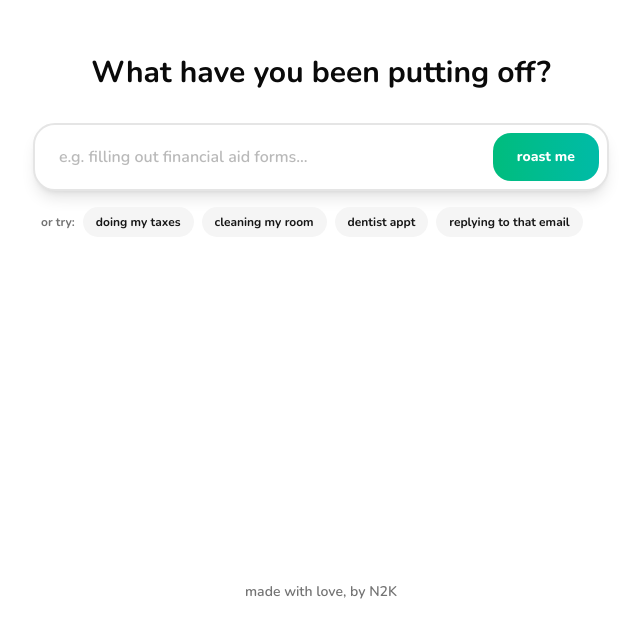
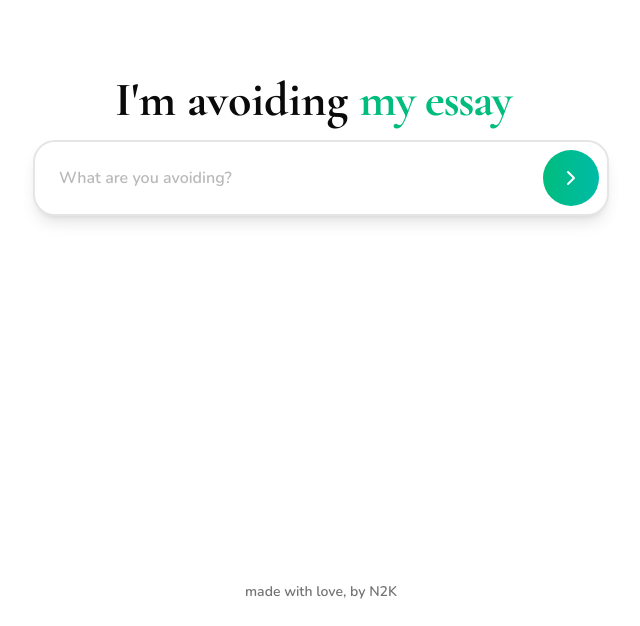
Before and after one commit to nikkij18/getittogether, a Next.js app: page / in a window 1280 px wide. Shown: the part 1042-1668 px from the top of the page, without its empty margins (319-959 px from the left). Built offline with nearby package versions, Linux system fonts and the light colour scheme.

Commit message:
add checklist with scribble animation and confetti on completion

```diff
--- a/package.json
+++ b/package.json
@@ -10,6 +10,8 @@
   },
   "dependencies": {
     "@base-ui/react": "^1.3.0",
+    "@radix-ui/react-checkbox": "^1.3.3",
+    "@radix-ui/react-label": "^2.1.8",
     "class-variance-authority": "^0.7.1",
     "clsx": "^2.1.1",
     "framer-motion": "^12.38.0",
--- a/src/app/page.tsx
+++ b/src/app/page.tsx
@@ -3,6 +3,9 @@
 import { useState, useCallback, useRef, useEffect } from 'react';
 import { motion, AnimatePresence } from 'framer-motion';
 import { TextDisperse } from '@/components/ui/text-disperse';
+import { Typewriter } from '@/components/ui/typewriter';
+import MorphingArrowButton from '@/components/ui/morphing-arrow-button';
+import { Checkbox } from '@/components/ui/checkbox';
 
 // ---- Roast Templates ----
 
@@ -25,7 +28,6 @@ const roastsByCategory: Record<string, string[]> = {
     `The version of you that works out regularly is not a different person — it's just you, but you actually went. That's literally all it takes.`,
     `You're going to feel SO good after. You know this. You've done it before. So why are you lying on the couch like you don't know this?`,
     `Your body is a temple and right now you're treating it like a storage unit. Go move it. It doesn't even have to be that long.`,
-    `The hardest part is putting on your shoes. That's it. That's the whole battle. Put. On. Your. Shoes.`,
     `Imagine being this close to the endorphins and just... not taking them. Free mood boost. Right there. Just a workout away.`,
     `You said "I'll go tomorrow" yesterday. And the day before. Tomorrow is a myth. The gym is real. Go.`,
   ],
@@ -43,7 +45,7 @@ const roastsByCategory: Record<string, string[]> = {
 
   // --- CLEANING: room, laundry, dishes, organizing ---
   'clean|cleaning|room|apartment|house|tidy|organize|mess|laundry|dishes|wash|washing|vacuum|declutter|trash|folding': [
-    `CLEANING TEST 123 - Can't bring a bad bitch back to a hoarder's house, lock in`,
+    `Can't bring a bad bitch back to a hoarder's house, lock in`,
     `Ewwwwwwwwwwwwwwwww`,
   ],
 
@@ -69,12 +71,10 @@ const closers = [
   "you've literally survived worse. go do it.",
   "it's going to feel SO good when it's done. trust.",
   "future you is already saying thank you.",
-  "you're more capable than your anxiety thinks.",
   "one step at a time. you've SO got this.",
   "the hardest part is starting. everything after that is momentum.",
   "done is better than perfect. always.",
   "you're not lazy — you were just recharging. now GO.",
-  "discipline is just spicy motivation. be spicy.",
   "remember: 10 minutes of actually doing > 3 hours of dreading.",
 ];
 
@@ -250,13 +250,6 @@ function fireConfetti(canvas: HTMLCanvasElement) {
   animate();
 }
 
-// ---- Suggestion chips ----
-const suggestions = [
-  { label: 'doing my taxes', task: 'doing my taxes' },
-  { label: 'cleaning my room', task: 'cleaning my room' },
-  { label: 'dentist appt', task: 'scheduling a dentist appointment' },
-  { label: 'replying to that email', task: 'replying to that email' },
-];
 
 // ---- Dark mode hook ----
 function useDarkMode() {
@@ -291,6 +284,7 @@ export default function HomePage() {
   const [loading, setLoading] = useState(false);
   const [copied, setCopied] = useState(false);
   const [heroHovered, setHeroHovered] = useState(false);
+  const [checkedSteps, setCheckedSteps] = useState<boolean[]>([]);
   const canvasRef = useRef<HTMLCanvasElement>(null);
   const inputRef = useRef<HTMLInputElement>(null);
   const resultsRef = useRef<HTMLDivElement>(null);
@@ -311,7 +305,7 @@ export default function HomePage() {
       setCloser(pick(closers));
       setShowResults(true);
       setLoading(false);
-      if (canvasRef.current) fireConfetti(canvasRef.current);
+      setCheckedSteps(new Array(getSteps(trimmed).length).fill(false));
       setTimeout(() => {
         resultsRef.current?.scrollIntoView({ behavior: 'smooth', block: 'start' });
       }, 100);
@@ -328,11 +322,19 @@ export default function HomePage() {
   const handleNew = useCallback(() => {
     setShowResults(false);
     setTask('');
+    setCheckedSteps([]);
     setTimeout(() => {
       inputRef.current?.focus();
       window.scrollTo({ top: 0, behavior: 'smooth' });
     }, 100);
   }, []);
+
+  // Fire confetti when every step is checked off
+  useEffect(() => {
+    if (checkedSteps.length > 0 && checkedSteps.every(Boolean)) {
+      if (canvasRef.current) fireConfetti(canvasRef.current);
+    }
+  }, [checkedSteps]);
 
   return (
     <>
@@ -425,9 +427,18 @@ export default function HomePage() {
             transition={{ duration: 0.5 }}
             className="mb-6"
           >
-            <h2 className="text-2xl md:text-3xl font-bold text-foreground text-center mb-8">
-              What have you been putting off?
-            </h2>
+            <div className="text-4xl md:text-5xl font-bold text-foreground text-center mb-4 whitespace-nowrap [font-family:var(--font-display)]">
+              I&apos;m avoiding{' '}
+              <Typewriter
+                text={['gym time', 'my taxes', 'my essay', 'laundry']}
+                speed={65}
+                deleteSpeed={35}
+                waitTime={1800}
+                cursorChar="_"
+                className="text-emerald-500"
+                cursorClassName=""
+              />
+            </div>
 
             <div className="flex gap-3 p-2 bg-card border-2 border-border rounded-3xl shadow-lg transition-all focus-within:border-emerald-500 focus-within:shadow-emerald-500/20 focus-within:shadow-xl">
               <input
@@ -436,40 +447,13 @@ export default function HomePage() {
                 value={task}
                 onChange={e => setTask(e.target.value)}
                 onKeyDown={e => e.key === 'Enter' && doRoast(task)}
-                placeholder="e.g. filling out financial aid forms..."
+                placeholder="What are you avoiding?"
                 maxLength={120}
                 className="flex-1 bg-transparent border-none outline-none text-foreground font-semibold px-4 py-3 placeholder:text-muted-foreground/50"
               />
-              <button
-                onClick={() => doRoast(task)}
-                disabled={loading}
-                className="flex-shrink-0 bg-gradient-to-r from-emerald-500 to-teal-500 hover:from-emerald-600 hover:to-teal-600 text-white font-extrabold text-sm px-6 py-3 rounded-2xl transition-all hover:scale-[1.03] hover:shadow-lg active:scale-[0.98] disabled:opacity-60 disabled:cursor-not-allowed"
-              >
-                {loading ? (
-                  <span className="flex gap-1 items-center">
-                    <span className="w-2 h-2 bg-white rounded-full animate-bounce" />
-                    <span className="w-2 h-2 bg-white rounded-full animate-bounce [animation-delay:0.15s]" />
-                    <span className="w-2 h-2 bg-white rounded-full animate-bounce [animation-delay:0.3s]" />
-                  </span>
-                ) : (
-                  'roast me'
-                )}
-              </button>
+              <MorphingArrowButton onClick={() => doRoast(task)} disabled={loading} />
             </div>
 
-            {/* Suggestion chips */}
-            <div className="flex items-center gap-2 mt-4 flex-wrap px-2">
-              <span className="text-xs font-bold text-muted-foreground">or try:</span>
-              {suggestions.map(s => (
-                <button
-                  key={s.task}
-                  onClick={() => { setTask(s.task); doRoast(s.task); }}
-                  className="px-3 py-1.5 text-xs font-bold bg-secondary text-secondary-foreground rounded-full border border-transparent hover:border-emerald-500 hover:bg-emerald-500/10 transition-all hover:-translate-y-0.5"
-                >
-                  {s.label}
-                </button>
-              ))}
-            </div>
           </motion.div>
 
           {/* ===== RESULTS ===== */}
@@ -490,10 +474,6 @@ export default function HomePage() {
                   transition={{ duration: 0.4, delay: 0.1 }}
                   className="bg-card border-2 border-orange-200 dark:border-orange-900/50 rounded-2xl p-6 shadow-lg"
                 >
-                  <div className="flex items-center gap-2 mb-3">
-                    <span className="w-2 h-2 rounded-full bg-orange-400" />
-                    <span className="text-xs font-extrabold uppercase tracking-wider text-muted-foreground">your roast</span>
-                  </div>
                   <p className="text-foreground font-bold text-base md:text-lg leading-relaxed">{roast}</p>
                 </motion.div>
 
@@ -508,26 +488,67 @@ export default function HomePage() {
                     <span className="w-2 h-2 rounded-full bg-emerald-400" />
                     <span className="text-xs font-extrabold uppercase tracking-wider text-muted-foreground">ok but here&apos;s how to actually do it</span>
                   </div>
-                  <ol className="space-y-3">
-                    {steps.map((step, i) => (
+                  <ol className="space-y-4">
+                    {steps.map((step, i) => {
+                      const isChecked = !!checkedSteps[i];
+                      return (
                         <motion.li
                           key={i}
                           initial={{ opacity: 0, x: -12 }}
                           animate={{ opacity: 1, x: 0 }}
                           transition={{ delay: 0.35 + i * 0.1, duration: 0.3 }}
-                        className="flex gap-3"
+                          className="flex gap-3 items-start"
                         >
-                        <span className="flex-shrink-0 w-7 h-7 bg-gradient-to-br from-emerald-400 to-teal-500 text-white text-xs font-extrabold rounded-full flex items-center justify-center mt-0.5">
-                          {i + 1}
-                        </span>
-                        <div>
-                          <span className="text-foreground font-semibold text-sm leading-relaxed">{step.text}</span>
+                          <Checkbox
+                            checked={isChecked}
+                            onCheckedChange={(val) => {
+                              const updated = [...checkedSteps];
+                              updated[i] = val === true;
+                              setCheckedSteps(updated);
+                            }}
+                            className="mt-0.5 flex-shrink-0"
+                          />
+                          <div className="relative flex-1">
+                            {/* Scribble strikethrough */}
+                            <motion.svg
+                              width="100%"
+                              height="32"
+                              viewBox="0 0 340 32"
+                              preserveAspectRatio="none"
+                              className="absolute left-0 top-1/2 -translate-y-1/2 pointer-events-none z-20 w-full h-8"
+                            >
+                              <motion.path
+                                d="M 10 16.91 s 79.8 -11.36 98.1 -11.34 c 22.2 0.02 -47.82 14.25 -33.39 22.02 c 12.61 6.77 124.18 -27.98 133.31 -17.28 c 7.52 8.38 -26.8 20.02 4.61 22.05 c 24.55 1.93 113.37 -20.36 113.37 -20.36"
+                                vectorEffect="non-scaling-stroke"
+                                strokeWidth={2}
+                                strokeLinecap="round"
+                                strokeMiterlimit={10}
+                                fill="none"
+                                animate={{
+                                  pathLength: isChecked ? 1 : 0,
+                                  opacity: isChecked ? 1 : 0,
+                                }}
+                                transition={{
+                                  pathLength: { duration: 0.8, ease: 'easeInOut' },
+                                  opacity: { duration: 0.01, delay: isChecked ? 0 : 0.8 },
+                                }}
+                                className="stroke-zinc-400 dark:stroke-zinc-500"
+                              />
+                            </motion.svg>
+                            <motion.span
+                              animate={{ opacity: isChecked ? 0.4 : 1 }}
+                              transition={{ duration: 0.3 }}
+                              className="text-foreground font-semibold text-sm leading-relaxed block"
+                            >
+                              {step.text}
+                            </motion.span>
                             {step.note && (
                               <span className="block text-xs text-muted-foreground italic mt-0.5">{step.note}</span>
                             )}
                           </div>
                         </motion.li>
-                    ))}
+                      );
+                    })}
                   </ol>
                 </motion.div>
 
--- /dev/null
+++ b/src/components/ui/checkbox.tsx
@@ -0,0 +1,27 @@
+"use client"
+
+import * as React from "react"
+import * as CheckboxPrimitive from "@radix-ui/react-checkbox"
+import { Check } from "lucide-react"
+import { cn } from "@/lib/utils"
+
+const Checkbox = React.forwardRef<
+  React.ElementRef<typeof CheckboxPrimitive.Root>,
+  React.ComponentPropsWithoutRef<typeof CheckboxPrimitive.Root>
+>(({ className, ...props }, ref) => (
+  <CheckboxPrimitive.Root
+    ref={ref}
+    className={cn(
+      "peer h-5 w-5 shrink-0 rounded-sm border border-emerald-400 ring-offset-background focus-visible:outline-none focus-visible:ring-2 focus-visible:ring-ring focus-visible:ring-offset-2 disabled:cursor-not-allowed disabled:opacity-50 data-[state=checked]:bg-emerald-500 data-[state=checked]:border-emerald-500 data-[state=checked]:text-white transition-colors duration-200",
+      className,
+    )}
+    {...props}
+  >
+    <CheckboxPrimitive.Indicator className={cn("flex items-center justify-center text-current")}>
+      <Check className="h-3.5 w-3.5" />
+    </CheckboxPrimitive.Indicator>
+  </CheckboxPrimitive.Root>
+))
+Checkbox.displayName = CheckboxPrimitive.Root.displayName
+
+export { Checkbox }
--- /dev/null
+++ b/src/components/ui/morphing-arrow-button.tsx
@@ -0,0 +1,86 @@
+'use client';
+
+import { useState } from 'react';
+import { motion } from 'framer-motion';
+import { ChevronRight } from 'lucide-react';
+import { cn } from '@/lib/utils';
+
+type MorphingArrowButtonProps = {
+  onClick?: () => void;
+  disabled?: boolean;
+};
+
+const MorphingArrowButton = ({ onClick, disabled }: MorphingArrowButtonProps) => {
+  const [isHovered, setIsHovered] = useState(false);
+
+  const containerVariants = {
+    initial: { width: '56px' },
+    hover: { width: '110px' },
+  };
+
+  const buttonVariants = {
+    initial: { borderRadius: '50%', height: '56px', padding: '0' },
+    hover:   { borderRadius: '14px 50px 50px 14px', height: '56px', padding: '0 10px' },
+  };
+
+  const lineVariants = {
+    initial: { width: 0 },
+    hover:   { width: 'calc(100% - 50px)' },
+  };
+
+  const arrowVariants = {
+    initial: { x: '-50%' },
+    hover:   { x: '20%' },
+  };
+
+  return (
+    <div className="inline-block overflow-visible flex-shrink-0">
+      <motion.div
+        className="flex items-center justify-start"
+        variants={containerVariants}
+        initial="initial"
+        animate={isHovered && !disabled ? 'hover' : 'initial'}
+        transition={{ duration: 0.3, ease: 'easeInOut' }}
+        onHoverStart={() => !disabled && setIsHovered(true)}
+        onHoverEnd={() => setIsHovered(false)}
+      >
+        <motion.button
+          onClick={onClick}
+          disabled={disabled}
+          className={cn(
+            'w-full flex items-center justify-center',
+            'relative overflow-hidden cursor-pointer',
+            'bg-gradient-to-r from-emerald-500 to-teal-500',
+            'border-0',
+            disabled && 'opacity-50 cursor-not-allowed'
+          )}
+          variants={buttonVariants}
+          initial="initial"
+          animate={isHovered && !disabled ? 'hover' : 'initial'}
+          transition={{ duration: 0.3, ease: 'easeInOut' }}
+        >
+          <div className="relative w-full h-full flex items-center">
+            <motion.div
+              className="h-0.5 bg-white absolute top-1/2 -translate-y-1/2 left-5"
+              variants={lineVariants}
+              initial="initial"
+              animate={isHovered && !disabled ? 'hover' : 'initial'}
+              transition={{ duration: 0.3, ease: 'easeInOut' }}
+            />
+            <motion.div
+              className="absolute top-1/2 left-1/2 -translate-y-1/2"
+              variants={arrowVariants}
+              initial="initial"
+              animate={isHovered && !disabled ? 'hover' : 'initial'}
+              transition={{ duration: 0.3, ease: 'easeInOut' }}
+            >
+              <ChevronRight className="w-6 h-6 text-white" />
+            </motion.div>
+          </div>
+        </motion.button>
+      </motion.div>
+    </div>
+  );
+};
+
+export default MorphingArrowButton;
--- /dev/null
+++ b/src/components/ui/typewriter.tsx
@@ -0,0 +1,131 @@
+import { useEffect, useState } from "react"
+import { motion, Variants } from "framer-motion"
+import { cn } from "@/lib/utils"
+
+interface TypewriterProps {
+  text: string | string[]
+  speed?: number
+  initialDelay?: number
+  waitTime?: number
+  deleteSpeed?: number
+  loop?: boolean
+  className?: string
+  showCursor?: boolean
+  hideCursorOnType?: boolean
+  cursorChar?: string | React.ReactNode
+  cursorAnimationVariants?: {
+    initial: Variants["initial"]
+    animate: Variants["animate"]
+  }
+  cursorClassName?: string
+}
+
+const Typewriter = ({
+  text,
+  speed = 50,
+  initialDelay = 0,
+  waitTime = 2000,
+  deleteSpeed = 30,
+  loop = true,
+  className,
+  showCursor = true,
+  hideCursorOnType = false,
+  cursorChar = "|",
+  cursorClassName = "ml-1",
+  cursorAnimationVariants = {
+    initial: { opacity: 0 },
+    animate: {
+      opacity: 1,
+      transition: {
+        duration: 0.01,
+        repeat: Infinity,
+        repeatDelay: 0.4,
+        repeatType: "reverse",
+      },
+    },
+  },
+}: TypewriterProps) => {
+  const [displayText, setDisplayText] = useState("")
+  const [currentIndex, setCurrentIndex] = useState(0)
+  const [isDeleting, setIsDeleting] = useState(false)
+  const [currentTextIndex, setCurrentTextIndex] = useState(0)
+
+  const texts = Array.isArray(text) ? text : [text]
+
+  useEffect(() => {
+    let timeout: NodeJS.Timeout
+
+    const currentText = texts[currentTextIndex]
+
+    const startTyping = () => {
+      if (isDeleting) {
+        if (displayText === "") {
+          setIsDeleting(false)
+          if (currentTextIndex === texts.length - 1 && !loop) {
+            return
+          }
+          setCurrentTextIndex((prev) => (prev + 1) % texts.length)
+          setCurrentIndex(0)
+          timeout = setTimeout(() => {}, waitTime)
+        } else {
+          timeout = setTimeout(() => {
+            setDisplayText((prev) => prev.slice(0, -1))
+          }, deleteSpeed)
+        }
+      } else {
+        if (currentIndex < currentText.length) {
+          timeout = setTimeout(() => {
+            setDisplayText((prev) => prev + currentText[currentIndex])
+            setCurrentIndex((prev) => prev + 1)
+          }, speed)
+        } else if (texts.length > 1) {
+          timeout = setTimeout(() => {
+            setIsDeleting(true)
+          }, waitTime)
+        }
+      }
+    }
+
+    if (currentIndex === 0 && !isDeleting && displayText === "") {
+      timeout = setTimeout(startTyping, initialDelay)
+    } else {
+      startTyping()
+    }
+
+    return () => clearTimeout(timeout)
+  }, [
+    currentIndex,
+    displayText,
+    isDeleting,
+    speed,
+    deleteSpeed,
+    waitTime,
+    texts,
+    currentTextIndex,
+    loop,
+  ])
+
+  return (
+    <div className={`inline whitespace-pre-wrap tracking-tight ${className}`}>
+      <span>{displayText}</span>
+      {showCursor && (
+        <motion.span
+          variants={cursorAnimationVariants}
+          className={cn(
+            cursorClassName,
+            hideCursorOnType &&
+              (currentIndex < texts[currentTextIndex].length || isDeleting)
+              ? "hidden"
+              : ""
+          )}
+          initial="initial"
+          animate="animate"
+        >
+          {cursorChar}
+        </motion.span>
+      )}
+    </div>
+  )
+}
+
+export { Typewriter }
```
Also changed, not shown: src/components/ui/label.tsx (added, +25 -0 lines), 1 other file (tests, documents, lock files or other folders). Lines whose indentation alone changed are shown as unchanged.
